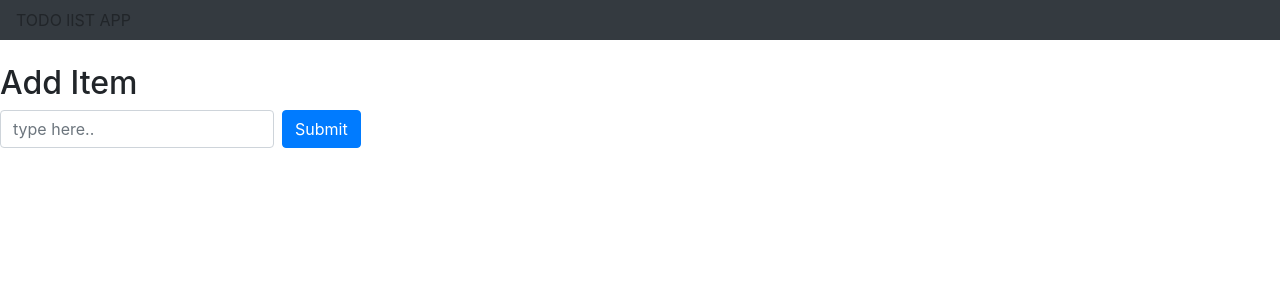
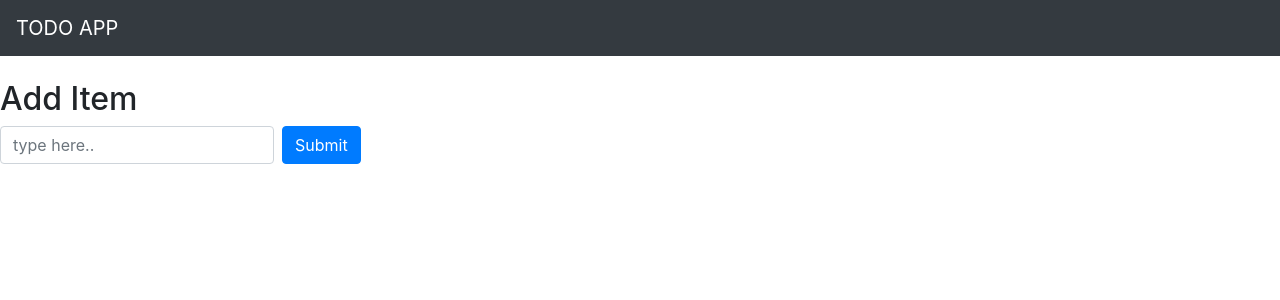
Before and after one commit to nix-arif/todo, a Django app: page / in a window 1280 px wide. Shown: the top 300 px of the page. Run offline with Django 3.2, Linux system fonts and the light colour scheme; some libraries are stand-ins or nearby versions.

Commit message:
Edit templates/posts/index.html

```diff
--- a/templates/base.html
+++ b/templates/base.html
@@ -18,7 +18,7 @@
 </head>
 <body>
 <nav class="navbar navbar-dark bg-dark">
-    <a>TODO lIST APP</a>
+    <a class="navbar-brand" href="#">TODO APP</a>
 </nav>
 {% block content %}{% endblock content %}
 </body>
```
